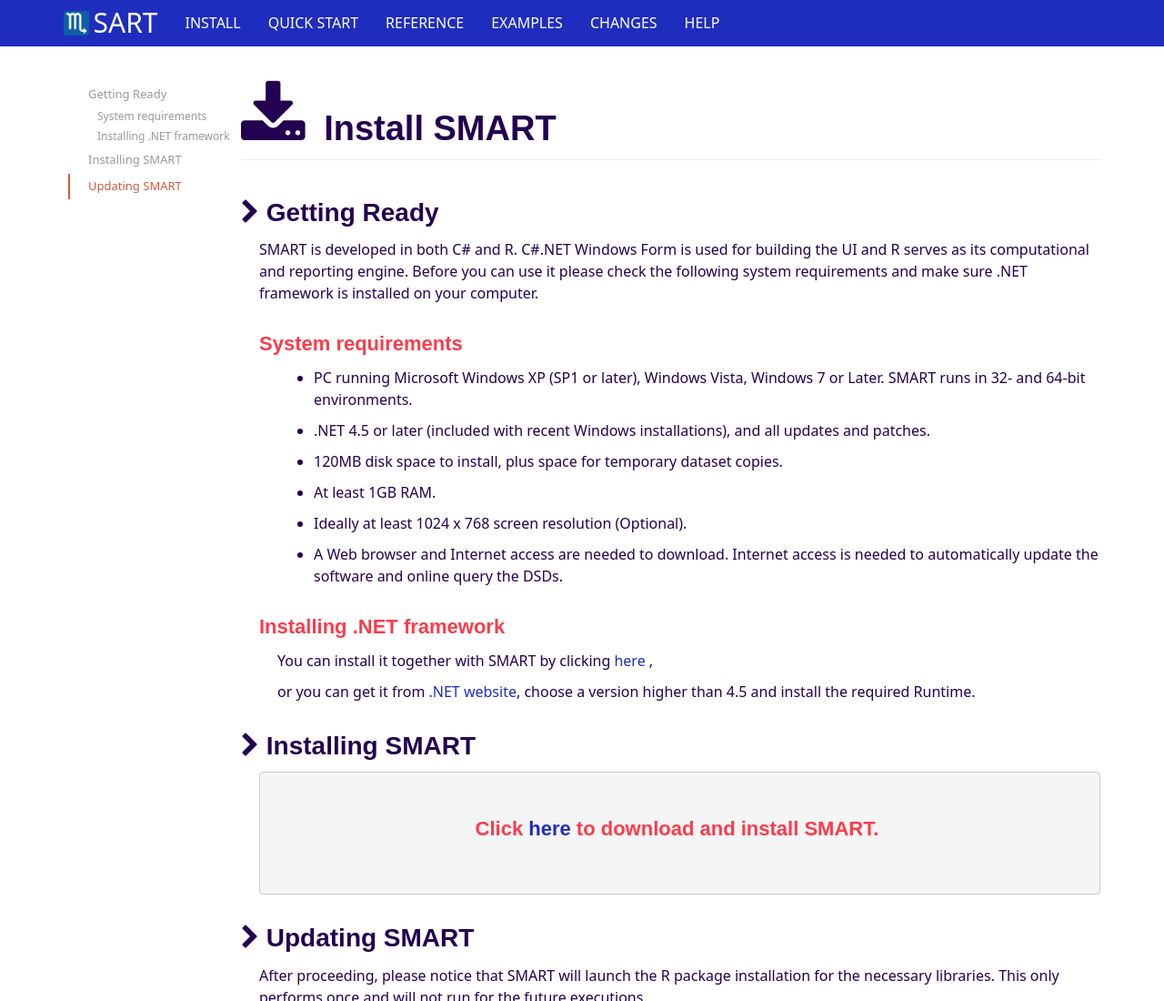
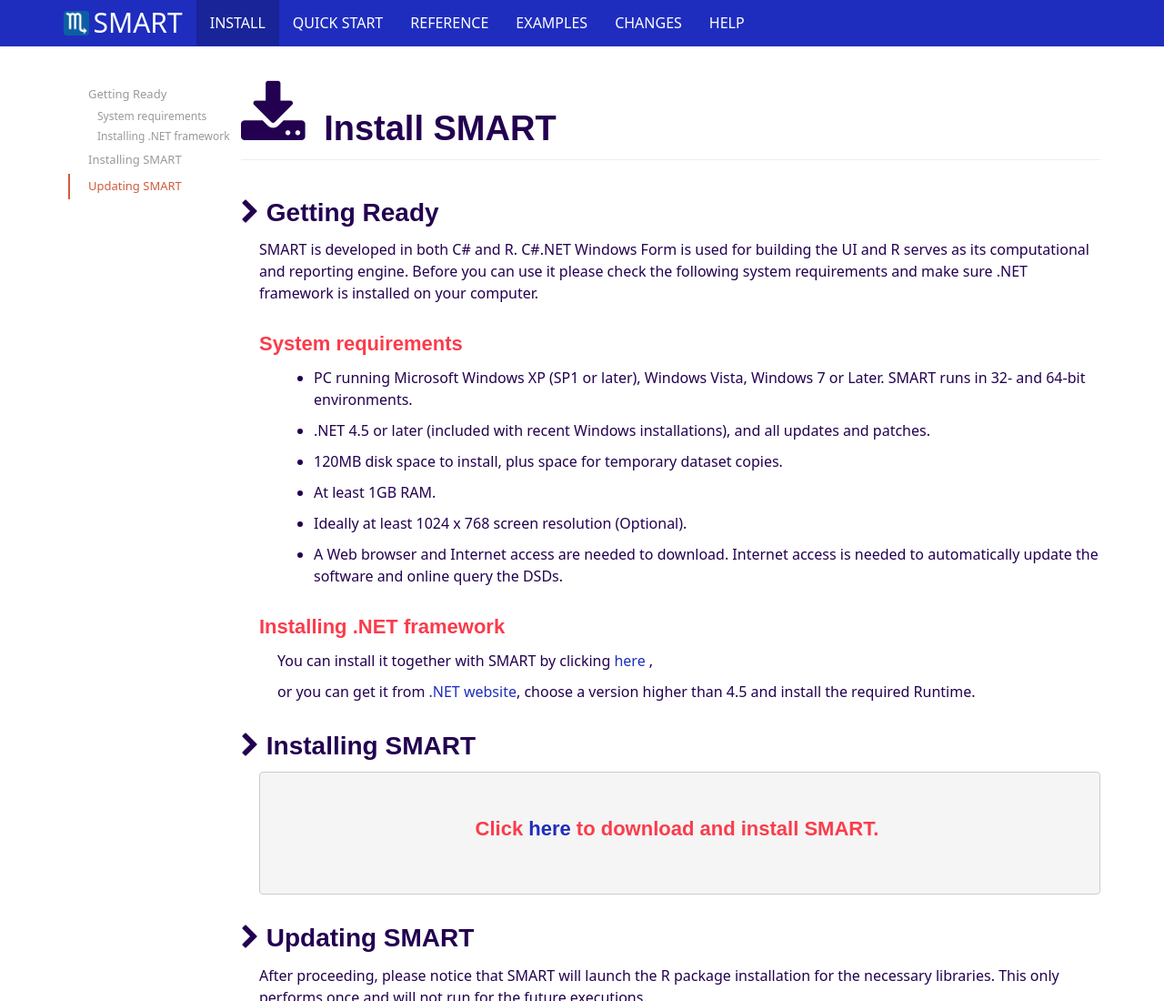
Before and after one commit to ilostat/smart, a plain HTML site: page install.html in a window 1280 px wide. Shown: the top 1100 px of the page at 91% size. Drawn offline with Linux system fonts and the light colour scheme.

Commit message:
Minor fixes

```diff
--- a/install.html
+++ b/install.html
@@ -23,13 +23,13 @@
 			<span class="icon-bar"></span>
 			<span class="icon-bar"></span>
 		  </button>
-		  <a class="navbar-brand" href="index.html">S<img style="float:left; vertical-align:middle; height:2.75rem; padding-right: 5px; margin-top: -3.5px;" src="pics/logo_1024.ico" alt="">ART</a>
+		  <a class="navbar-brand" href="index.html"><img style="float:left; vertical-align:middle; height:2.75rem; padding-right: 5px; margin-top: -3.5px;" src="pics/logo_1024.ico" alt="">SMART</a>
 		</div>
 
 		<!-- Collect the nav links, forms, and other content for toggling -->
 		<div class="collapse navbar-collapse" id="shinybs-collapse">
 		  <ul class="nav navbar-nav">
-				<li><a href = "install.html">Install</a></li>
+				<li class="active"><a href = "install.html">Install</a></li>
                 <li><a href = "quickStart.html">Quick Start</a></li>
 				<li><a href = "reference.html">Reference</a></li>
 				<li><a href = "examples.html">Examples</a></li>
```
